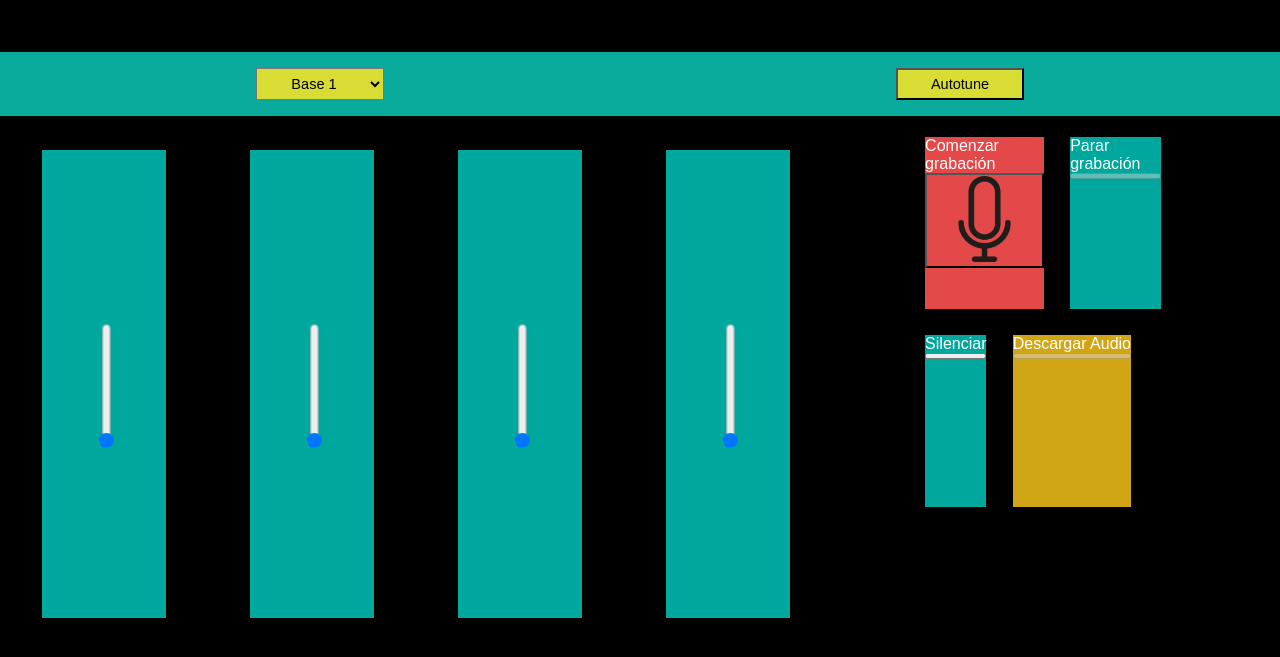
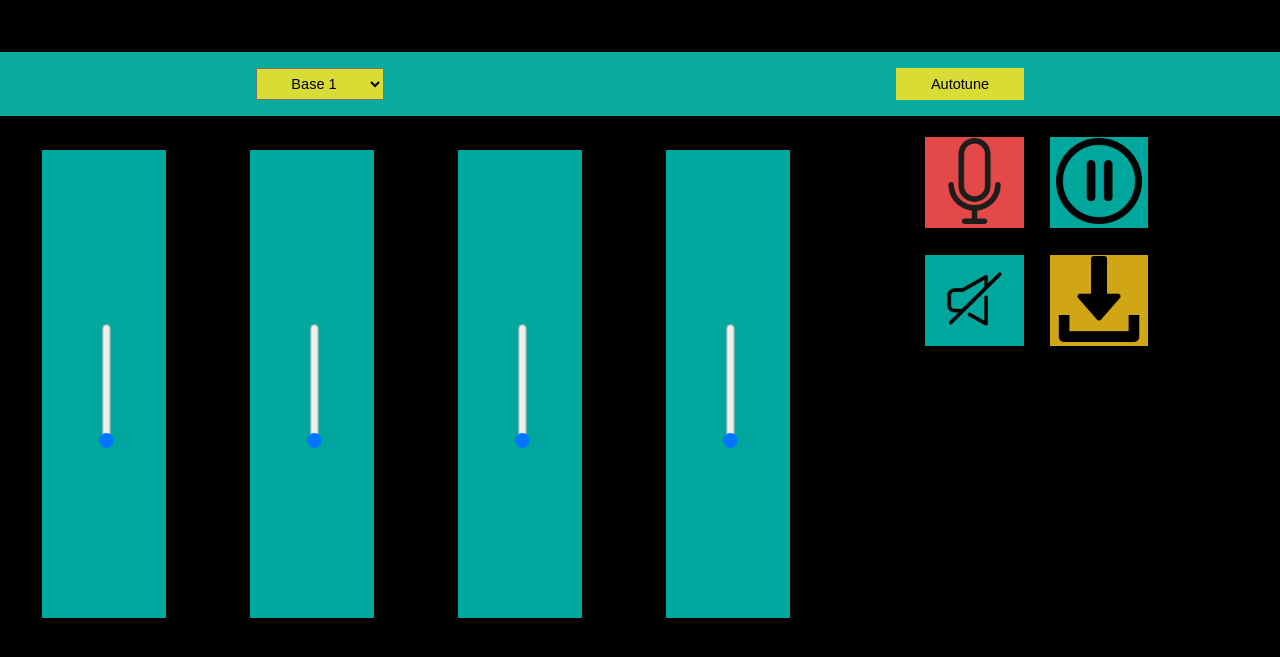
Before and after one commit to ToniTormo/Pryct_VOZ, a plain HTML site: page HTML/Estructura.html in a window 1280 px wide. Shown: the part 105-762 px from the top of the page. Drawn offline with Linux system fonts and the light colour scheme.

Commit message:
arreglando botones + cursor ahora es un dedo en las cosas interactuables

```diff
--- a/CSS/Estilo.css
+++ b/CSS/Estilo.css
@@ -126,6 +126,7 @@ body, html{
 input[type=range]::-webkit-slider-thumb {
     height: calc(10vh + 6vw); /* Ajusta la altura del botón de selección */
     width: calc(10vh + 6vw); /* Ajusta el ancho del botón de selección */
+    cursor: pointer;
 }
 
 #controladores{
@@ -143,6 +144,7 @@ input[type=range]::-webkit-slider-thumb {
     display: flex;
     height: calc(20vh + 3vw);
     width: calc(20vh + 8vw);
+    height: fit-content;
 }
 
 .div_boton{
@@ -150,6 +152,7 @@ input[type=range]::-webkit-slider-thumb {
     margin: 5%;
     display: flex;
     flex-direction: column;
+    height: fit-content;
 }
 
 .div_boton_rojo{
@@ -157,6 +160,7 @@ input[type=range]::-webkit-slider-thumb {
     margin: 5%;
     display: flex;
     flex-direction: column;
+    height: fit-content;
 }
 
 .div_boton_dorado{
@@ -164,6 +168,7 @@ input[type=range]::-webkit-slider-thumb {
     margin: 5%;
     display: flex;
     flex-direction: column;
+    height: fit-content;
 }
 
 .nombre_boton{
@@ -174,7 +179,17 @@ input[type=range]::-webkit-slider-thumb {
     background-color: #e34949;
 }
 
-#startImg{
+#startImg, #stopImg, #muteImg, #downloadImg{
     height: calc(6vh + 3vw);
     width: calc(6vh + 3vw);
 }
+
+button{
+    border-style:none;
+    background-color: transparent;
+    cursor: pointer;
+}
+
+select{
+    cursor: pointer;
+}
--- a/HTML/Estructura.html
+++ b/HTML/Estructura.html
@@ -36,22 +36,22 @@
         <div id="controladores">
             <div class="sub_controladores">
                 <div class="div_boton_rojo">
-                    <p class="nombre_boton">Comenzar grabación</p>
+                    <!-- <p class="nombre_boton">Comenzar grabación</p> -->
                     <button id="startButton"><img src="../img/micro.png" id="startImg"></button> <!--cambiar imagen al pulsar a icono de parar-->
                 </div>
                 <div class="div_boton">
-                    <p class="nombre_boton">Parar grabación</p>
-                    <button id="stopButton" disabled></button>
+                    <!-- <p class="nombre_boton">Parar grabación</p> -->
+                    <button id="stopButton" disabled><img src="../img/pausa.png" id="stopImg"></button>
                 </div>
             </div>
             <div class="sub_controladores">
                 <div class="div_boton">
-                    <p class="nombre_boton">Silenciar</p>
-                    <button></button>
+                    <!-- <p class="nombre_boton">Silenciar</p> -->
+                    <button id="muteButton"><img src="../img/silencio.png" id="muteImg"></button>
                 </div>
                 <div class="div_boton_dorado">
-                    <p class="nombre_boton">Descargar Audio</p>
-                    <button id="downloadButton" disabled></button>
+                    <!-- <p class="nombre_boton">Descargar Audio</p> -->
+                    <button id="downloadButton" disabled><img src="../img/descargar.png" id="downloadImg"></button>
                 </div>
             </div>
         </div>
```
Also changed, not shown: img/descargar.png (added), img/pausa.png (added), img/silencio.png (added), img/silencio2.png (added).
